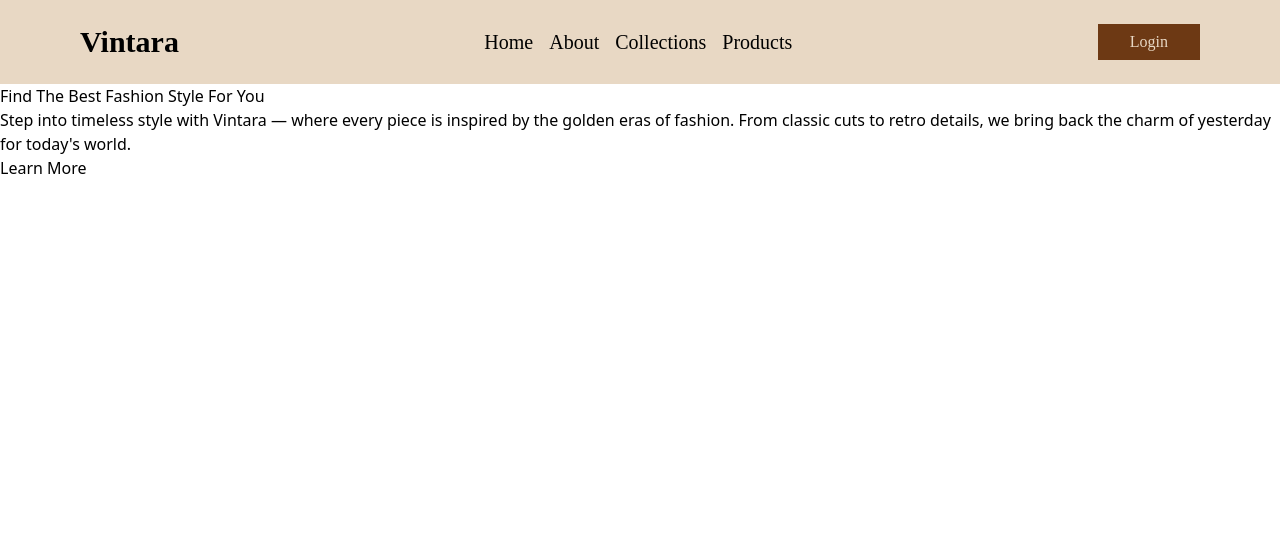
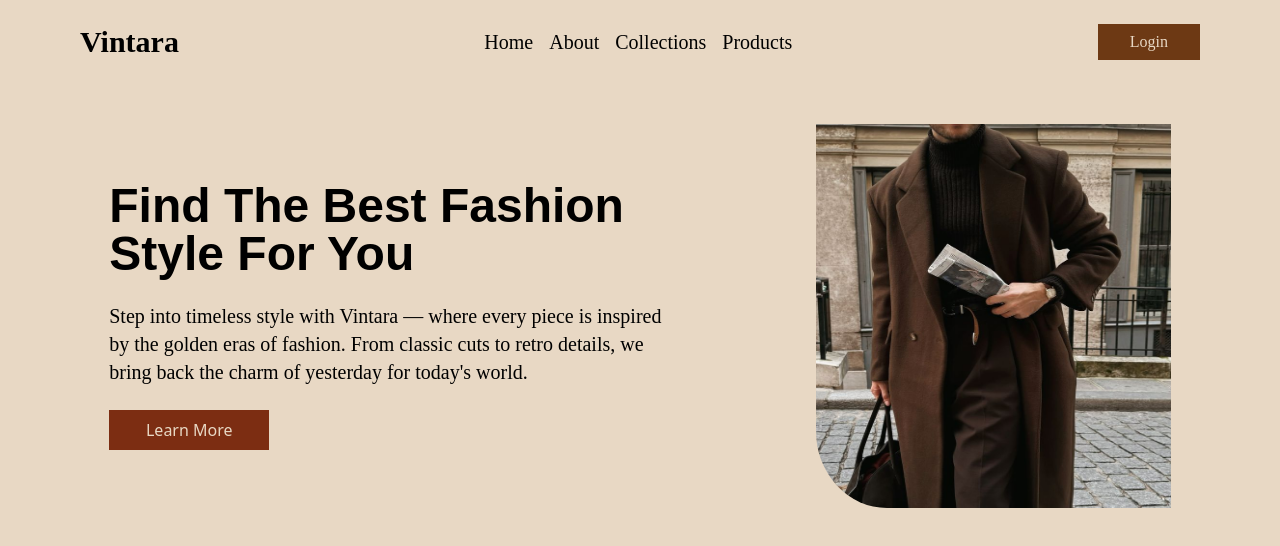
Before and after one commit to zaki-him/Vintara, a React (Vite) app in the folder frontend/: page / in a window 1280 px wide. Shown: the top 546 px of the page. Built offline with nearby package versions, Linux system fonts and the light colour scheme.

Commit message:
Completed hero section (future possible changes)

```diff
--- /dev/null
+++ b/frontend/src/assets/assets.ts
@@ -0,0 +1,6 @@
+import hero_photo from './hero-photo.jpg'
+
+export const assets = {
+  hero_photo,
+
+}
--- a/frontend/src/components/Header.tsx
+++ b/frontend/src/components/Header.tsx
@@ -39,9 +39,11 @@ const Header:React.FC = () => {
         ))}
       </nav>
 
-      <button className='cursor-pointer px-8 py-1.5 font-playfair bg-coffee text-vanilla'>
-        Login
-      </button>
+      <Link to={'/sign-in'}>
+        <button className='cursor-pointer px-8 py-1.5 font-playfair bg-coffee text-vanilla'>
+          Login
+        </button>
+      </Link>
     </header>
   )
 }
--- a/frontend/src/index.css
+++ b/frontend/src/index.css
@@ -10,6 +10,10 @@
   --color-vanilla: #E8D8C4;
 }
 
+body{
+  @apply bg-vanilla
+}
+
 .animate-nav{
   @apply relative after:content-[''] after:absolute after:bottom-0 after:right-0 after:w-full after:h-[2px] after:bg-coffee after:transition-all after:duration-500 after:scale-x-0 after:origin-right hover:after:scale-x-100
 }
--- a/frontend/src/pages/Home.tsx
+++ b/frontend/src/pages/Home.tsx
@@ -1,24 +1,25 @@
 import React from 'react'
 import { Link } from 'react-router'
+import { assets } from '../assets/assets'
 
 const Home: React.FC = () => {
   return (
     <>
-      <section className=''>
-        <div>
-          <h1>Find The Best Fashion Style For You</h1>
+      <section className='flex justify-around items-center gap-10 max-md:flex-wrap px-16 mt-10 bg-vanilla'>
+        <div className='flex flex-col gap-6 max-w-80 lg:max-w-xl max-md:max-w-sm'>
+          <h1 className='font-bebas text-2xl sm:text-3xl md:text-4xl lg:text-5xl font-bold'>Find The Best Fashion Style For You</h1>
 
-          <p>Step into timeless style with Vintara — where every piece is inspired by the golden eras of fashion. From classic cuts to retro details, we bring back the charm of yesterday for today's world.</p>
+          <p className='text-lg md:text-xl font-playfair'>Step into timeless style with Vintara — where every piece is inspired by the golden eras of fashion. From classic cuts to retro details, we bring back the charm of yesterday for today's world.</p>
 
           <Link to={'/#about'}>
-            <button>
+            <button className='cursor-pointer w-40 py-2 bg-wine text-vanilla'>
               Learn More
             </button>
           </Link>
         </div>
 
-        <div>
-
+        <div className='h-96 w-[355px] flex justify-center'>
+          <img src={assets.hero_photo} alt="" className='w-full rounded-[0%_0%_0%_20%]'/>
         </div>
       </section>
     </>
```
Also changed, not shown: frontend/src/assets/hero-photo.jpg (added).
